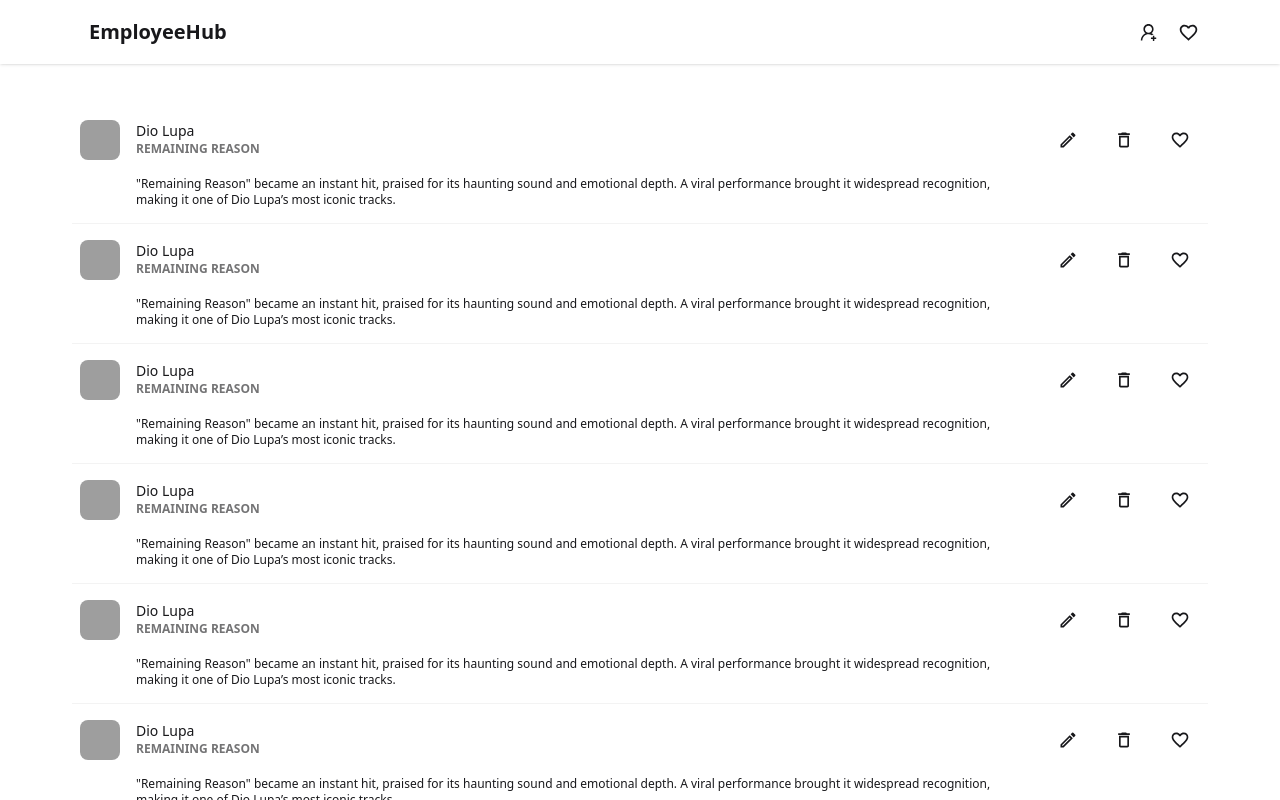
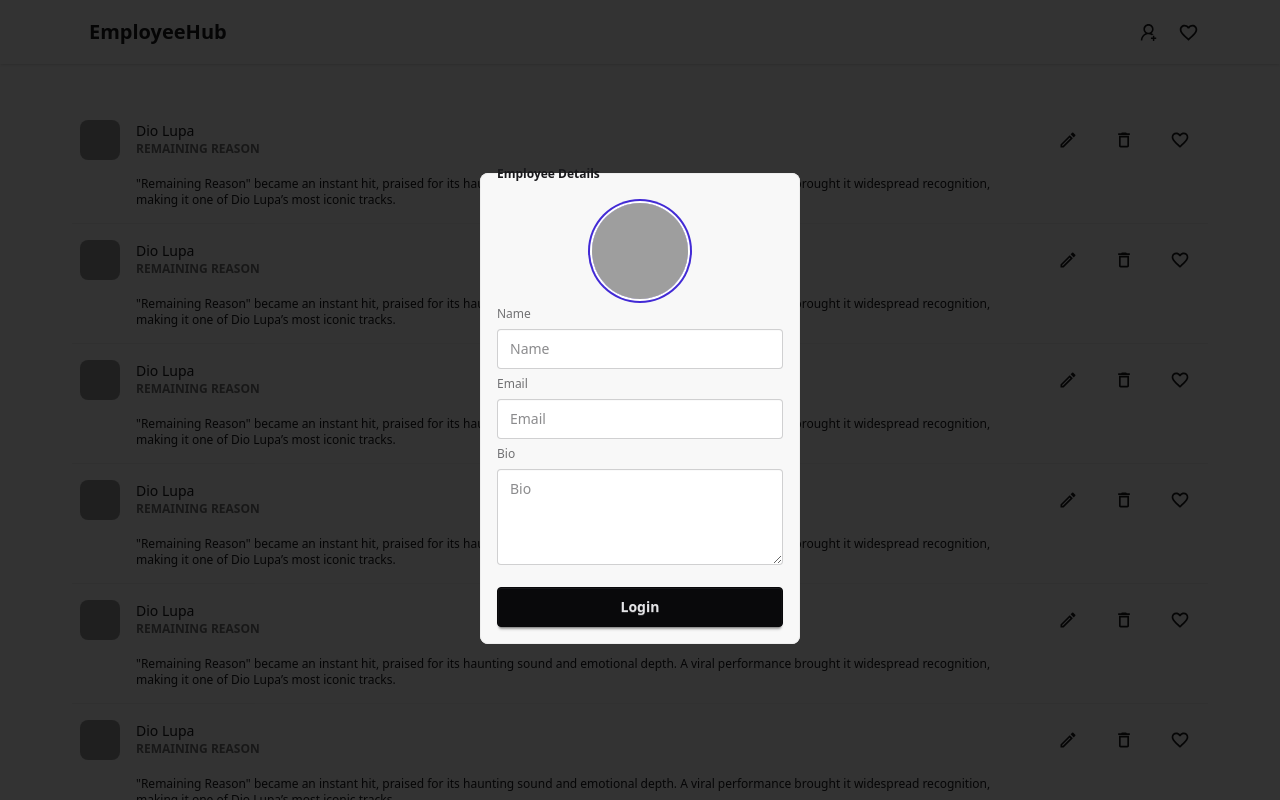
Before and after one commit to nesarikartejas10/EmployeeHub---Employee-Management, a React app in the folder frontend/: page / in a window 1280 px wide. Both pictures are taken after a click on the button 1148 px from the left and 32 px from the top of the page. Shown: the top 800 px of the page. Built offline with nearby package versions, Linux system fonts and the light colour scheme; grey boxes are pictures that could not be loaded; the HTML template or start-up script is replaced by a standard one.

Commit message:
employee popup created

```diff
--- a/frontend/src/components/navbar/Navbar.jsx
+++ b/frontend/src/components/navbar/Navbar.jsx
@@ -1,19 +1,30 @@
 import { AiOutlineUserAdd } from "react-icons/ai";
 import { MdOutlineFavoriteBorder } from "react-icons/md";
+import { useDispatch } from "react-redux";
+import { useNavigate } from "react-router-dom";
+import { openEmployeePopup } from "../../features/popup/popup.slice";
 
 const Navbar = () => {
+  const dispatch = useDispatch();
+  const navigate = useNavigate();
   return (
     <nav className="bg-base-100 shadow-sm sticky top-0 z-10">
       <div className="max-w-6xl w-full m-auto">
         <div className="navbar ">
-          <div className="navbar-start">
+          <div className="navbar-start" onClick={() => navigate("/")}>
             <a className="btn btn-ghost text-xl">EmployeeHub</a>
           </div>
           <div className="navbar-end">
-            <button className="btn btn-ghost btn-circle">
+            <button
+              className="btn btn-ghost btn-circle"
+              onClick={() => dispatch(openEmployeePopup())}
+            >
               <AiOutlineUserAdd size={21} />
             </button>
-            <button className="btn btn-ghost btn-circle">
+            <button
+              className="btn btn-ghost btn-circle"
+              onClick={() => navigate("/favorites")}
+            >
               <div className="indicator">
                 <MdOutlineFavoriteBorder size={21} />
               </div>
--- /dev/null
+++ b/frontend/src/components/popup/EmployeePopup.jsx
@@ -0,0 +1,50 @@
+import { useDispatch, useSelector } from "react-redux";
+import { closeEmployeePopup } from "../../features/popup/popup.slice";
+
+const EmployeePopup = () => {
+  const popup = useSelector((state) => state.popup.employeePopup);
+  const dispatch = useDispatch();
+
+  if (!popup) return null;
+  return (
+    <section
+      onClick={() => dispatch(closeEmployeePopup())}
+      className="fixed top-0 left-0 w-full h-full z-20 flex items-center justify-center bg-black/80"
+    >
+      <fieldset
+        onClick={(e) => e.stopPropagation()}
+        className="fieldset bg-base-200 border-base-300 rounded-box w-xs border p-4"
+      >
+        <legend className="fieldset-legend">Employee Details</legend>
+
+        <div
+          className="avatar cursor-pointer flex justify-center"
+          title="Change your avatar"
+        >
+          <div className="ring-primary ring-offset-base-100 w-24 rounded-full ring-2 ring-offset-2">
+            <img
+              src="https://img.daisyui.com/images/profile/demo/spiderperson@192.webp"
+              alt="avatar"
+            />
+          </div>
+
+          {/* Hidden File Input */}
+          <input type="file" accept="image/*" hidden />
+        </div>
+
+        <label className="label">Name</label>
+        <input type="text" className="input" placeholder="Name" />
+
+        <label className="label">Email</label>
+        <input type="email" className="input" placeholder="Email" />
+
+        <label className="label">Bio</label>
+        <textarea className="textarea h-24" placeholder="Bio"></textarea>
+
+        <button className="btn btn-neutral mt-4">Login</button>
+      </fieldset>
+    </section>
+  );
+};
+
+export default EmployeePopup;
--- a/frontend/src/layout/RootLayout.jsx
+++ b/frontend/src/layout/RootLayout.jsx
@@ -1,11 +1,13 @@
 import { Outlet } from "react-router-dom";
 import Navbar from "../components/navbar/Navbar";
 import Footer from "../components/footer/Footer";
+import EmployeePopup from "../components/popup/EmployeePopup";
 
 const RootLayout = () => {
   return (
     <div className="min-h-screen flex flex-col">
       <Navbar />
+      <EmployeePopup />
       <main className="flex-1 py-10">
         <Outlet />
       </main>
```
